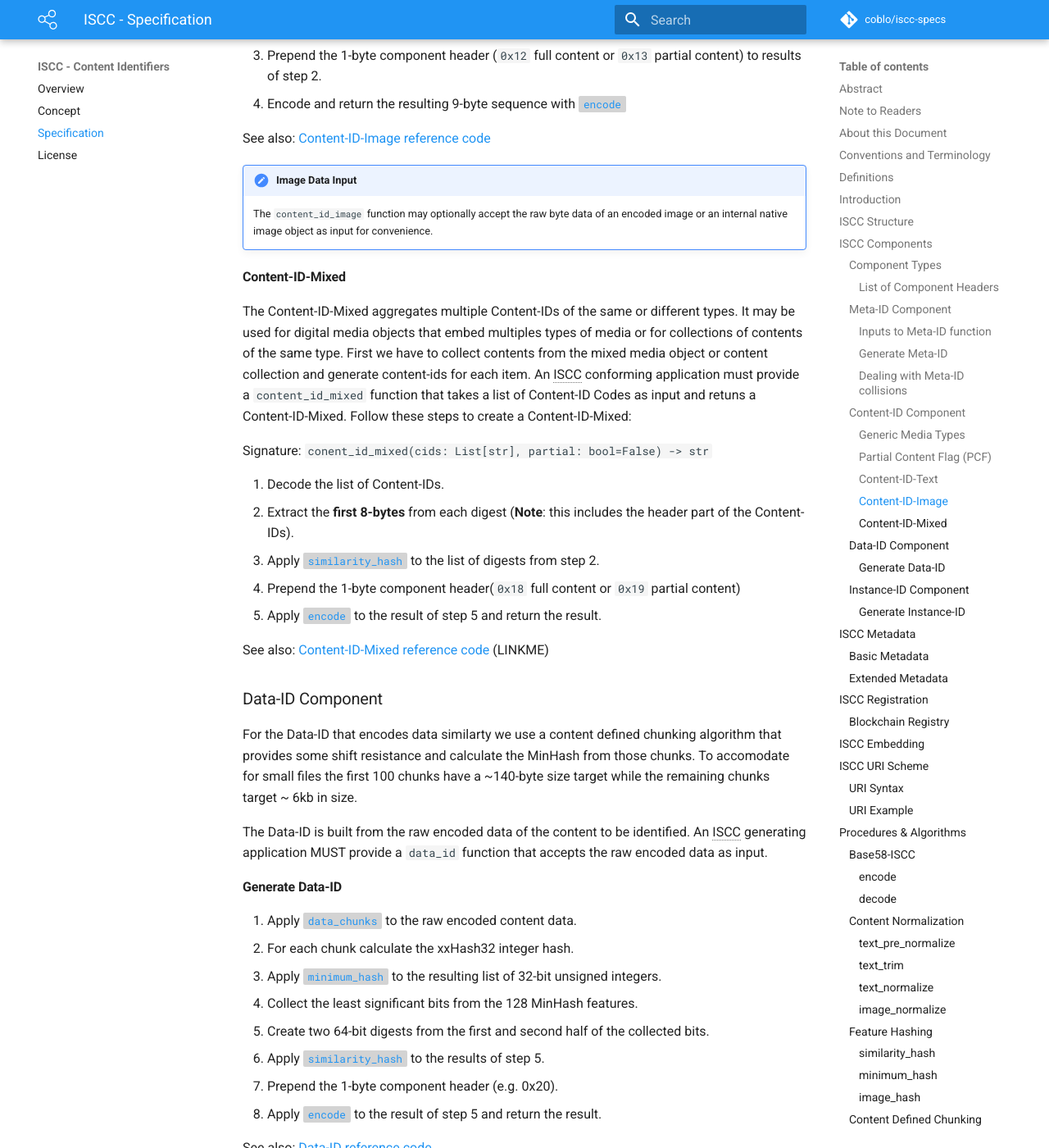
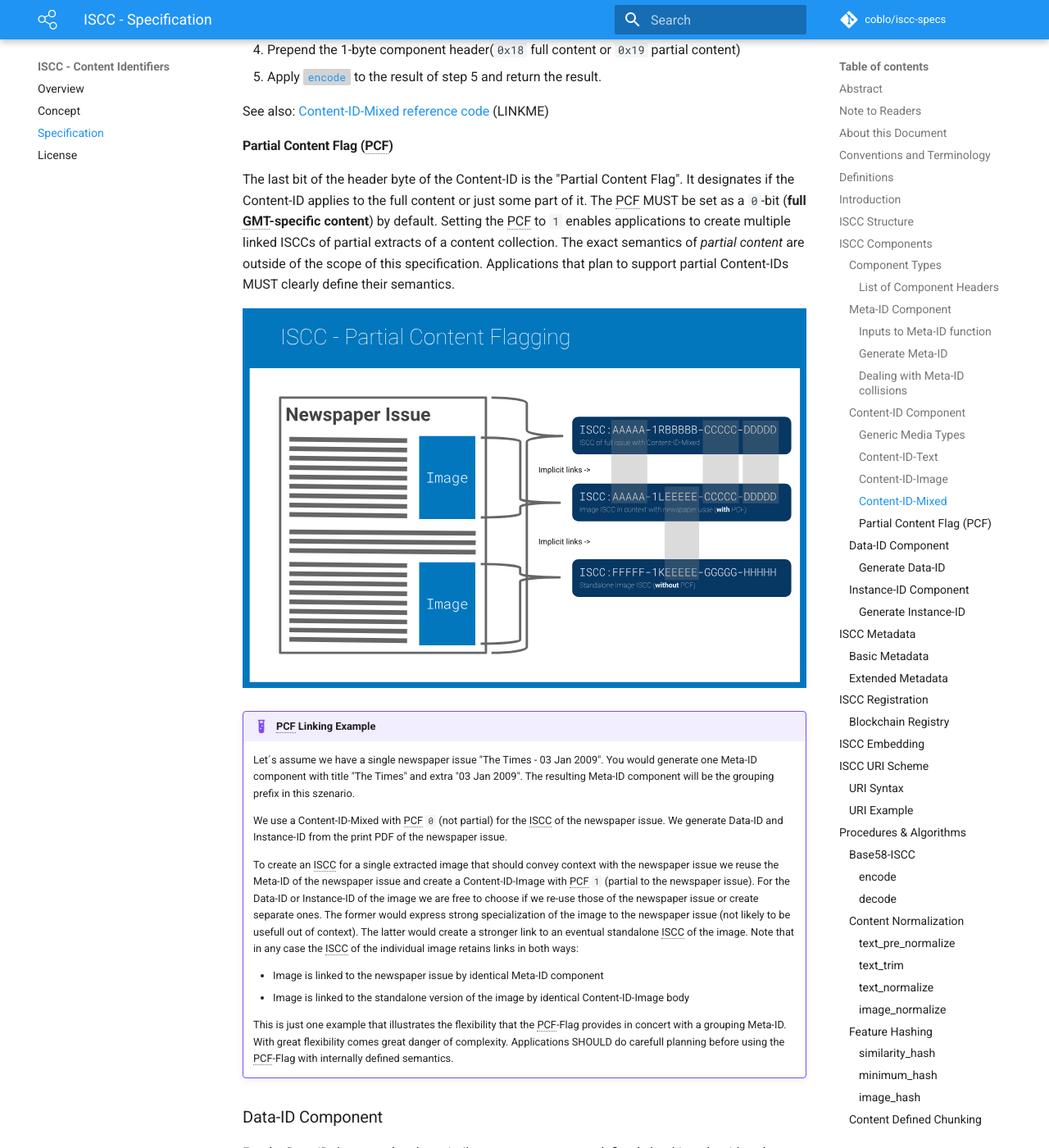
Before and after one commit to iscc/iscc-specs, an MkDocs documentation site: the page built from docs/specification.md, in a window 1280 px wide and 1400 px high, scrolled down 10215 px. Shown: the whole window at 82% size. Built offline with MkDocs 1.6.1 and Material for MkDocs 9.7.7, drawn with Linux system fonts in a browser that asks for light colours; comment, search, counter and statistics services are not loaded; old or Windows-style settings are respelled for this version of MkDocs; some of the changed text lies outside the part shown.

Commit message:
Move and finalize PCF section

```diff
--- a/docs/specification.md
+++ b/docs/specification.md
@@ -198,21 +198,6 @@ The  Content-ID type is signaled by the first 3 bits of the second nibble of the
 | mixed          | 100               | Generated from multiplde Content-IDs               |
 |                | 101, 110, 111     | Reserved for future versions of specification      |
 
-#### Partial Content Flag (PCF)
-
-The last bit of the header byte is the "Partial Content Flag". It designates if the Content-ID applies to the full content or just some part of it. The PCF MUST be set as a `0`-bit (**full GMT-specific content**) by default. Setting the PCF to `1` enables applications to create multiple linked ISCCs of partial extracts of a content collection. The exact semantics of *partial content* are outside of the scope of this specification. Applications that plan to support partial Content-IDs MUST clearly define their semantics.
-
-!!! example "PCF Linking Example"
-    Let´s assume we have a single Newspaper issue "The Times - 03 Jan 2009". You would generate one Meta-ID component with title "The Times" and extra "03 Jan 2009". The resulting Meta-ID component will be the grouping prefix in this szenario.
-
-    The Content-ID component would be of type text with flag `0` (not partial) and calculated over the concatenated plain-text of all contained articles. The remaining components of ISCC are created by running their algorithms over the print PDF data of the complete Newspaper issue.
-
-    We now create individual ISCCs for each article that would reuse the Meta-ID of the parent magazine issue (this would link them to the collection identifier). Their content-ids components would get the PCF `1` flag (partial) to mark them as partial to the newspaper issue or "in context" with the collection. The remaining ISCC components would be created from the data for each individual article.
-
-    Note that the ISCCs of the individual articles could still be linked to their eventually pre-existing standalone IDs (not in context with the newpaper issue) via identical Data-ID and Instance-ID Components.
-
-    This is just one example that illustrates the flexibility that the PCF-Flag provides in concert with a grouping Meta-ID. With great flexibility comes great danger of incompatibility. Applications SHOULD do carefull planning before using the PCF-Flag with internally defined semantics.
-
 #### Content-ID-Text
 
 The Content-ID-Text is built from the extracted plain-text content of an encoded media object. To build a stable Content-ID-Text the plain-text content must first be extracted from the digital media object. It should be extracted in a way that is reproducible. There are many different text document formats out in the wilde and extracting plain-text from all of them is anything but a trivial task. While text-extraction is out of scope for this specification it is RECOMMENDED, that plain-text content SHOULD be extracted with the open-source [Apache Tika v1.17](https://tika.apache.org/) toolkit, if a generic reproducibility of the Content-ID-Text component is desired.
@@ -251,7 +236,7 @@ See also: [Content-ID-Image reference code](https://github.com/coblo/iscc-specs/
 
 #### Content-ID-Mixed
 
-The Content-ID-Mixed aggregates multiple Content-IDs of the same or different types. It may be used for digital media objects that embed multiples types of media or for collections of contents of the same type. First we have to collect contents from the mixed media object or content collection and generate content-ids for each item. An ISCC conforming application must provide a `content_id_mixed` function that takes a list of Content-ID Codes as input and retuns a Content-ID-Mixed. Follow these steps to create a Content-ID-Mixed:
+The Content-ID-Mixed aggregates multiple Content-IDs of the same or different types. It may be used for digital media objects that embed multiples types of media or for collections of contents of the same type. First we have to collect contents from the mixed media object or content collection and generate Content-IDs for each item. An ISCC conforming application must provide a `content_id_mixed` function that takes a list of Content-ID Codes as input and retuns a Content-ID-Mixed. Follow these steps to create a Content-ID-Mixed:
 
 Signature: `conent_id_mixed(cids: List[str], partial: bool=False) -> str`
 
@@ -262,6 +247,25 @@ Signature: `conent_id_mixed(cids: List[str], partial: bool=False) -> str`
 5. Apply [`encode`](#encode) to the result of step 5 and return the result.
 
 See also: [Content-ID-Mixed reference code]() (LINKME)
+
+#### Partial Content Flag (PCF)
+
+The last bit of the header byte of the Content-ID is the "Partial Content Flag". It designates if the Content-ID applies to the full content or just some part of it. The PCF MUST be set as a `0`-bit (**full GMT-specific content**) by default. Setting the PCF to `1` enables applications to create multiple linked ISCCs of partial extracts of a content collection. The exact semantics of *partial content* are outside of the scope of this specification. Applications that plan to support partial Content-IDs MUST clearly define their semantics.
+
+ ![Partial Contant Flag](images/iscc-pcf.svg)
+
+!!! example "PCF Linking Example"
+
+    Let´s assume we have a single newspaper issue "The Times - 03 Jan 2009". You would generate one Meta-ID component with title "The Times" and extra "03 Jan 2009". The resulting Meta-ID component will be the grouping prefix in this szenario.
+
+    We use a Content-ID-Mixed with PCF `0` (not partial) for the ISCC of the newspaper issue. We generate Data-ID and Instance-ID from the print PDF of the newspaper issue.
+
+    To create an ISCC for a single extracted image that should convey context with the newspaper issue we reuse the Meta-ID of the newspaper issue and create a Content-ID-Image with PCF `1` (partial to the newspaper issue). For the Data-ID or Instance-ID of the image we are free to choose if we re-use those of the newspaper issue or create separate ones. The former would express strong specialization of the image to the newspaper issue (not likely to be usefull out of context). The latter would create a stronger link to an eventual standalone ISCC of the image. Note that in any case the ISCC of the individual image retains links in both ways:
+
+    - Image is linked to the newspaper issue by identical Meta-ID component
+    - Image is linked to the standalone version of the image by identical Content-ID-Image body
+
+    This is just one example that illustrates the flexibility that the PCF-Flag provides in concert with a grouping Meta-ID. With great flexibility comes great danger of complexity. Applications SHOULD do carefull planning before using the PCF-Flag with internally defined semantics.
 
 ### Data-ID Component
 
```
